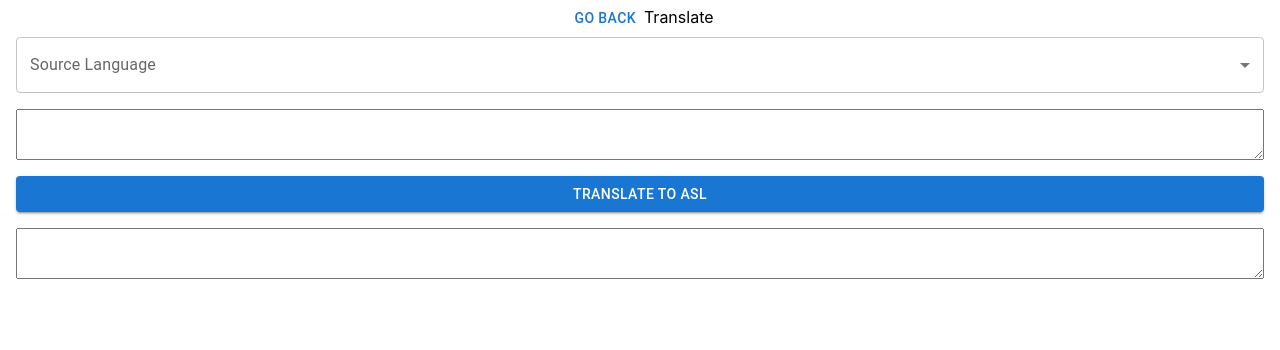
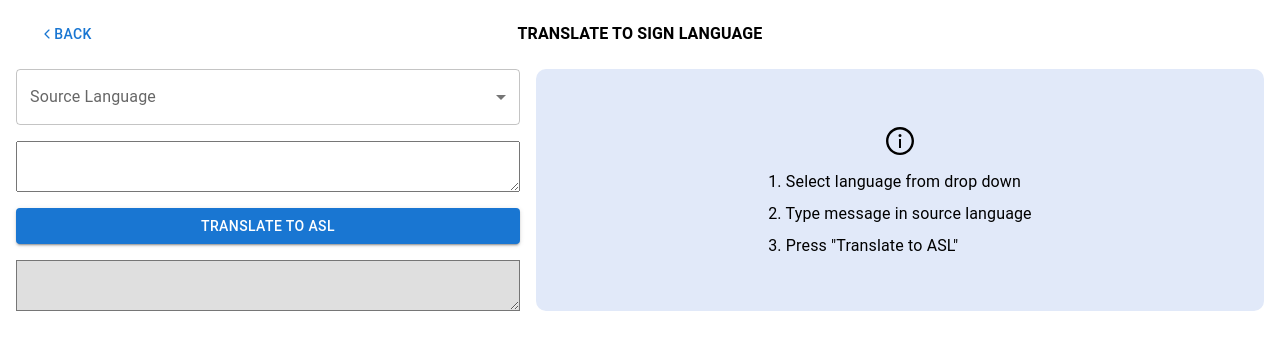
Before and after one commit to saurabsen/nwHacks2023, a React (Create React App) app in the folder frontend/: page /translate in a window 1280 px wide. Shown: the top 350 px of the page. Built offline with nearby package versions, Linux system fonts and the light colour scheme; a web font is replaced by a local one.

Commit message:
Fix ui in Menu, Capture, Translate screens

```diff
--- /dev/null
+++ b/frontend/src/components/Header.jsx
@@ -0,0 +1,36 @@
+import React from 'react'
+import { Box } from '@mui/system';
+import { Button, Typography } from '@mui/material';
+import { useNavigate } from 'react-router-dom';
+import { IoIosArrowBack } from 'react-icons/io'
+
+export const Header = ({pageName}) => {
+  const navigator = useNavigate();
+
+  return (
+    <Box
+    sx={{
+      display: "flex",
+      alignItems: "center",
+      px: "1rem",
+      my: "1rem",
+    }}
+  >
+    <Box sx={{ width: "100px" }}>
+      <Button
+        onClick={() => {
+          navigator('/');
+        }}
+      >
+        <IoIosArrowBack />  Back
+      </Button>
+    </Box>
+    <Typography
+      sx={{ flexGrow: 1, fontWeight: "Bold", textTransform: "uppercase" }}
+    >
+      {pageName}
+    </Typography>
+    <Box sx={{ width: "100px" }}></Box>
+  </Box>
+)
+}
--- a/frontend/src/view/Capture.jsx
+++ b/frontend/src/view/Capture.jsx
@@ -1,4 +1,5 @@
 import React, { useRef, useEffect, useState } from "react";
+import { BsCameraVideoOffFill } from "react-icons/bs";
 import { Navigate, useNavigate } from "react-router-dom";
 import {
   Button,
@@ -11,6 +12,7 @@ import {
   Switch,
 } from "@mui/material";
 import { LanguageSelect } from "../components/LanguageSelect";
+import { Header } from "../components/Header";
 import { Box } from "@mui/system";
 import * as tf from "@tensorflow/tfjs";
 import Webcam from "react-webcam";
@@ -19,15 +21,14 @@ import { drawRect, getText } from "../utilities";
 import "./Capture.css";
 
 export const Capture = () => {
-  const navigator = useNavigate();
   const [engText, setEngText] = useState([]);
   const [engTextOutput, setEngTextOutput] = useState("");
   const [translatedText, setTranslatedText] = useState("");
   const [cameraToggle, setCameraToggle] = useState(false);
 
   const translateText = (text) => {
-    setTranslatedText(text)
-  }
+    setTranslatedText(text);
+  };
 
   // Add string to engText if its not found in engText
   const handleEngTextUpdate = (newText) => {
@@ -48,8 +49,10 @@ export const Capture = () => {
 
   useEffect(() => {
     const textSet = new Set(engText);
-    let outText = ''
-    textSet.forEach(text => {outText = outText + ' ' + text})
+    let outText = "";
+    textSet.forEach((text) => {
+      outText = outText + " " + text;
+    });
     setEngTextOutput(outText.toLowerCase());
     // console.log(engText);
   }, [engText]);
@@ -145,85 +148,135 @@ export const Capture = () => {
 
   return (
     <>
-      <Button
-        onClick={() => {
-          navigator(-1);
+      <Header pageName="Record Sign Language" />
+      <Grid container xs={12} sx={{ width: "100%", px: "1rem", m: 0 }}>
+        <Grid
+          item
+          xs={12}
+          md={8}
+          sx={{
+            px: "1rem",
           }}
         >
-        Go back
-      </Button>
-      Capture
-      <Grid
-        container
-        sm={12}
-        spacing={2}
-        sx={{ width: "100%", paddingLeft: "1rem", paddingRight: "1rem" }}
-      >
-        <Grid item sm={12} md={6}>
           {/* Add stop camera button */}
           {/* Add translate button */}
-          <FormGroup>
-            <FormControlLabel
-              control={
-                <Switch checked={cameraToggle} onChange={handleCameraToggle} />
-              }
-              label="Camera"
-            />
-          </FormGroup>
           <Box
             sx={{
-              border: "1px solid black",
-              position: "relative",
+              width: "100%",
+              pt: "30px",
+              display: "flex",
+              flexDirection: "column",
+              alignItems: "center",
+              backgroundColor: "#e1e9f9",
+              borderRadius: "10px",
+            }}
+          >
+            <Box
+              sx={{
+                // border: "1px solid black",
                 width: "100%",
                 minHeight: "480px",
               }}
               >
               {cameraToggle ? (
-              <>
+                <Box sx={{
+                  mx: 'auto',
+                  minHeight: 480,
+                  width: '100%',
+                }}>
+                  <Box sx={{
+                    position: "relative",
+                    width: '100%',
+                    height: '100%',
+                    // pt: '75%',
+                  }}>
                     <Webcam
                       ref={webcamRef}
                       muted={true}
                       style={{
                         position: "absolute",
+                        top: 0,
+                        bottom: 0,
                         left: 0,
                         right: 0,
                         textAlign: "center",
                         zindex: 9,
                         width: "100%",
                         height: 480,
+                        // height: '100%',
                       }}
                       />
                     <canvas
                       ref={canvasRef}
                       style={{
                         position: "absolute",
+                        top: 0,
+                        bottom: 0,
                         left: 0,
                         right: 0,
                         textAlign: "center",
                         zindex: 8,
                         width: "100%",
                         height: 480,
+                        // height: '100%',
                       }}
                     />
-              </>
+                  </Box>
+                </Box>
               ) : (
-              <></>
+                <Box
+                  sx={{
+                    minHeight: "480px",
+                    display: "flex",
+                    flexDirection: "column",
+                    alignItems: "center",
+                    justifyContent: "center",
+                  }}
+                >
+                  <BsCameraVideoOffFill style={{ width: "40", height: "40" }} />
+                  <Typography>Activate camera to start</Typography>
+                </Box>
               )}
             </Box>
+            <FormGroup>
+              <FormControlLabel
+                control={
+                  <Switch
+                    checked={cameraToggle}
+                    onChange={handleCameraToggle}
+                  />
+                }
+                label="Camera"
+              />
+            </FormGroup>
+          </Box>
         </Grid>
-        <Grid item sm={12} md={6} sx={{mt: {sm: '2rem'}}}>
-          <Box sx={{pt: '13px', display: 'flex', flexDirection: 'column', gap: '2rem'}}>
+        <Grid item xs={12} md={4} sx={{ mt: { xs: "2rem", md: 0 }, mb: { xs: '3rem', md: 0 } }}>
+          <Box
+            sx={{
+              display: "flex",
+              flexDirection: "column",
+              gap: "2rem",
+              mb: '1rem'
+            }}
+          >
             <Box>
               <Typography>English Translation</Typography>
               <TextareaAutosize
                 minRows={3}
                 value={engTextOutput}
-                style={{width: '100%'}}
+                style={{ width: "100%" }}
               ></TextareaAutosize>
             </Box>
             <Box>
               <FormControl style={{ width: "100%" }}>
-                <LanguageSelect idName="Capture" label="Target Language" sourceText={engTextOutput} sourceLang="EN" translateText={translateText} />
+                <LanguageSelect
+                  idName="Capture"
+                  label="Target Language"
+                  sourceText={engTextOutput}
+                  sourceLang="EN"
+                  translateText={translateText}
+                />
               </FormControl>
             </Box>
             <Box>
@@ -231,11 +284,13 @@ export const Capture = () => {
               <TextareaAutosize
                 minRows={3}
                 value={translatedText}
-                style={{width: '100%'}}
+                style={{ width: "100%" }}
               ></TextareaAutosize>
             </Box>
           </Box>
-          <Button variant="contained" onClick={resetText}>Reset</Button>
+          <Button variant="contained" onClick={resetText}>
+            Reset Text
+          </Button>
         </Grid>
       </Grid>
     </>
--- a/frontend/src/view/Menu.jsx
+++ b/frontend/src/view/Menu.jsx
@@ -8,7 +8,7 @@ import "../assets/font.css";
 
 export const Menu = () => {
   return (
-    <>
+    <Box sx={{mx: {xs: '1rem', sm: 'auto'}}}>
       <Box
         sx={{
           width: "300px",
@@ -45,7 +45,6 @@ export const Menu = () => {
             gap: "1rem",
           }}
         >
-          {/* Camera icon */}
           <Link
             to={"/capture/"}
             style={{ width: "100%", textDecoration: "none" }}
@@ -54,7 +53,6 @@ export const Menu = () => {
               Record ASL
             </Button>
           </Link>
-          {/* keyboard icon */}
           <Link
             to={"/translate/"}
             style={{ width: "100%", textDecoration: "none" }}
@@ -63,16 +61,8 @@ export const Menu = () => {
               Translate ASL
             </Button>
           </Link>
-          <Link
-            to={"/letters/"}
-            style={{ width: "100%", textDecoration: "none" }}
-          >
-            <Button variant="contained" sx={{ width: "100%" }}>
-              Letters to ASL
-            </Button>
-          </Link>
         </Box>
       </Paper>
-    </>
+    </Box>
   );
 };
--- a/frontend/src/view/Translate.jsx
+++ b/frontend/src/view/Translate.jsx
@@ -1,7 +1,8 @@
 import React, { useState, createRef } from 'react'
 import { useNavigate } from 'react-router-dom'
-import { Button, TextareaAutosize, Select, MenuItem, Typography, FormControl, InputLabel } from '@mui/material'
+import { Button, TextareaAutosize,  FormControl, Grid, Typography } from '@mui/material'
 import { LanguageSelect } from '../components/LanguageSelect'
+import { Header } from '../components/Header'
 import { Box } from '@mui/system'
 import './Capture.css'
 import { useEffect } from 'react'
@@ -10,6 +11,7 @@ import {
   goToNextVideo,
   goToPreviousVideo
 } from "reactjs-video-playlist-player";
+import { AiOutlineInfoCircle } from 'react-icons/ai'
 
 import './Translate.css';
 
@@ -70,24 +72,50 @@ export const Translate = () => {
 
   return (
     <>
-      <Button
-        onClick={() => {
-          navigator(-1);
-        }}
-      >
-        Go back
-      </Button>
-      Translate
+      <Header pageName="Translate to Sign Language" />
 
-      <Box style={{paddingLeft: '1rem', paddingRight: '1rem', display: 'flex', flexDirection: 'column', gap: '1rem'}}>
+      <Grid container xs={12} sx={{px: '1rem'}}>
+        <Grid item xs={12} md={5} sx={{
+          display: 'flex',
+          flexDirection: 'column',
+          gap: '1rem',
+          pr: '1rem',
+          pb: {xs: '3rem', md: 0}
+        }}>
           <FormControl style={{width: '100%'}}>
             <LanguageSelect idName="Capture" label="Source Language" sourceText={sourceText} targetLang="EN" translateText={translateText} />
           </FormControl>
           <TextareaAutosize minRows={3} onChange={(e) => setSourceText(e.target.value)} value={sourceText}></TextareaAutosize>
           <Button variant="contained" onClick={translateToASL}>Translate to ASL</Button>
-        <TextareaAutosize minRows={3} value={translatedText}></TextareaAutosize>
-        {runPlayer &&
-          <Playlist playlistParams={params} />
+          <TextareaAutosize readOnly={true} minRows={3} value={translatedText} style={{backgroundColor: '#dfdfdf'}}></TextareaAutosize>
+
+        </Grid>
+        <Grid item xs={12} md={7} sx={{
+          backgroundColor: '#e1e9f9',
+          borderRadius: '10px',
+          py: '1rem',
+          mr: {xs: '1rem', md: 0}
+        }}>
+          {runPlayer ?
+            <Playlist playlistParams={params} /> :
+            <Box sx={{width: '100%', height: '100%', display: 'grid', placeItems: 'center'}}>
+              <Box>
+                <Typography sx={{fontSize: '2rem'}}>
+                  <AiOutlineInfoCircle />
+                </Typography>
+                <Box sx={{width: 'fit-content', textAlign: 'left', display: 'flex', flexDirection: 'column', gap: '.5rem'}}>
+                  <Typography>
+                    1. Select language from drop down
+                  </Typography>
+                  <Typography>
+                    2. Type message in source language
+                  </Typography>
+                  <Typography>
+                    3. Press "Translate to ASL"
+                  </Typography>
+                </Box>
+              </Box>
+            </Box>
           }
           {/* {videoArray.map((video, i) =>
             <Box key={i} style={{border: '1px solid black', width: '640px', height: '360px'}}>
@@ -96,7 +124,8 @@ export const Translate = () => {
               </video>
             </Box>
           )} */}
-      </Box>
+        </Grid>
+      </Grid>
 
     </>
   );
--- /dev/null
+++ b/package.json
@@ -0,0 +1,5 @@
+{
+  "dependencies": {
+    "react-icons": "^4.7.1"
+  }
+}
```
Also changed, not shown: 1 other file (tests, documents, lock files or other folders). Lines whose indentation alone changed are shown as unchanged.
